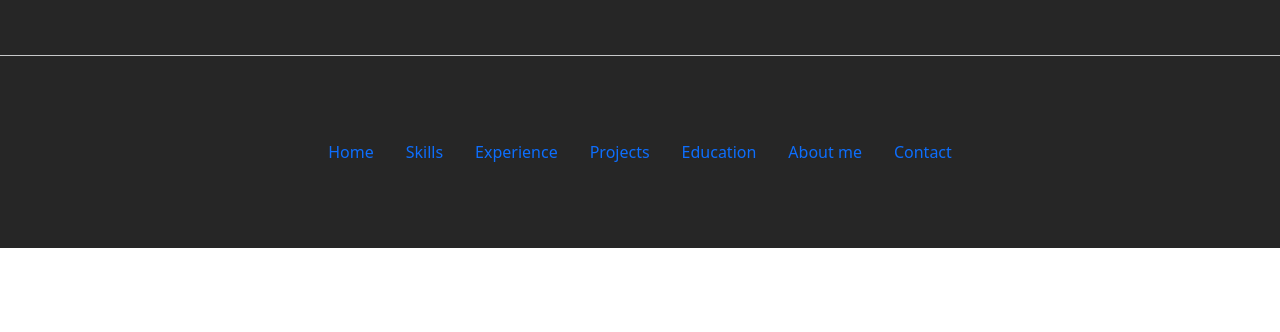
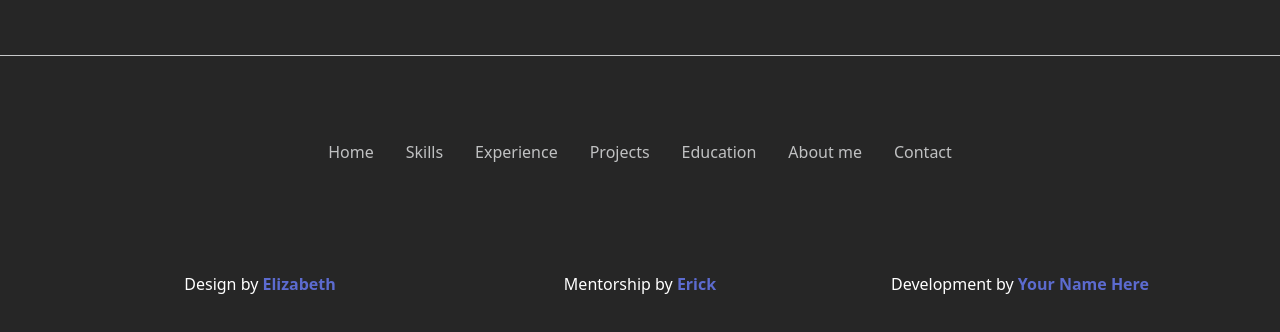
Before and after one commit to victor-ponce/mentorship-portfolio, a plain HTML site: page index.html in a window 1280 px wide. Shown: the part 3212-3544 px from the top of the page. Before the commit the page ends 3460 px from the top, so only its background shows below. Drawn offline with nearby package versions, Linux system fonts and the light colour scheme.

Commit message:
Cambios en el pie de página
Nombres de colaboración de diferente color, color y habilitar loas links de la navegación.

```diff
--- a/css/styles.css
+++ b/css/styles.css
@@ -164,3 +164,11 @@ hr {
     margin-top: 0;
     margin-bottom: 0;
 }
+.names {
+    color: #5c6bcf;
+    font-weight: bolder;
+
+    }
+    .footer-link {
+        color: #c0c1c2;
+    }
--- a/index.html
+++ b/index.html
@@ -365,34 +365,45 @@
     <!--------------- FOOTER ------------------------------>
     <hr size="3" noshade>
     <section class="colored-section" id="footer">
-
         <div class="row">
             <div class="col">
                 <ul class="nav justify-content-center">
                     <li class="nav-item">
-                        <a class="nav-link active" aria-current="page" href="#home">Home</a>
+                        <a class="nav-link active footer-link" aria-current="page" href="#home">Home</a>
                     </li>
                     <li class="nav-item">
-                        <a class="nav-link" href="#skills">Skills</a>
+                        <a class="nav-link footer-link" href="#skills">Skills</a>
                     </li>
                     <li class="nav-item">
-                        <a class="nav-link" href="#experience">Experience</a>
+                        <a class="nav-link footer-link" href="#experience">Experience</a>
                     </li>
                     <li class="nav-item">
-                        <a class="nav-link" href="#projects">Projects</a>
+                        <a class="nav-link footer-link" href="#projects">Projects</a>
                     </li>
                     <li class="nav-item">
-                        <a class="nav-link" href="#education">Education</a>
+                        <a class="nav-link footer-link" href="#education">Education</a>
                     </li>
                     <li class="nav-item">
-                        <a class="nav-link" href="#about-me">About me</a>
+                        <a class="nav-link footer-link" href="#about-me">About me</a>
                     </li>
                     <li class="nav-item">
-                        <a class="nav-link" href="#contact-me">Contact</a>
+                        <a class="nav-link footer-link" href="#contact-me">Contact</a>
                     </li>
                 </ul>
             </div>
         </div>
+
+
+ <div class="container">
+                 <div class="row">
+                     <div class="col"> Design by <span class="names">Elizabeth</span>
+                     </div>
+                     <div class="col"> Mentorship by <span class="names">Erick</span>
+                     </div>
+                     <div class="col"> Development by <span class="names">Your Name Here</span>
+                     </div>
+                 </div>
+             </div>
 
     </section>
 
```
